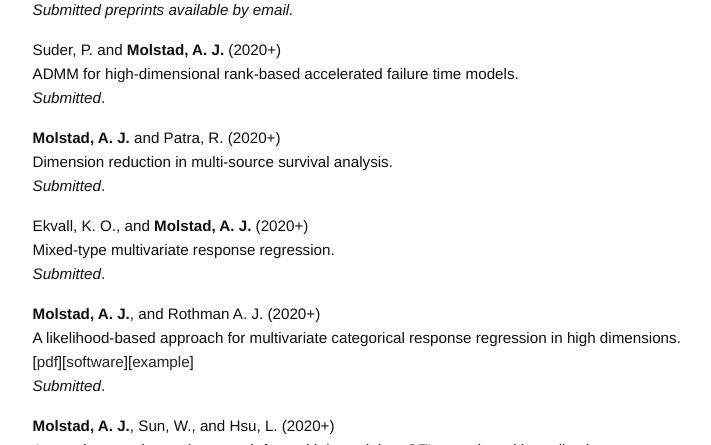
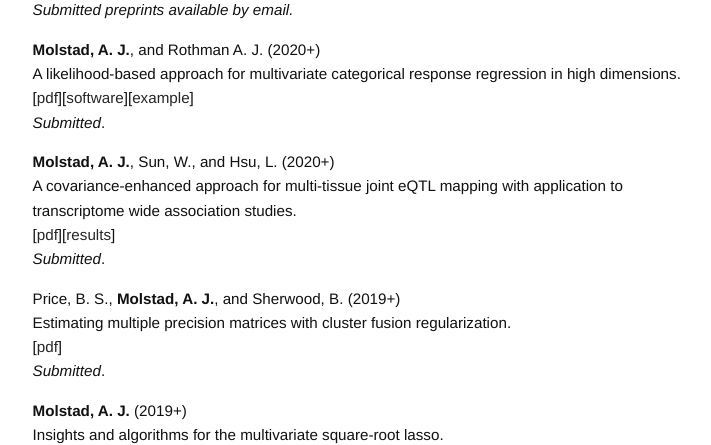
Before and after one commit to ajmolstad/ajmolstad.github.io, a Jekyll site: the page built from research.md, in a window 1280 px wide and 900 px high, cut to the strip 455-900 px from the top of the window. Shown: the whole strip, without its empty margins (275-986 px from the left). Built offline with Jekyll 4.4.1, drawn with Linux system fonts in a browser that asks for light colours.

Commit message:
Update research.md

```diff
--- a/research.md
+++ b/research.md
@@ -8,7 +8,7 @@ permalink: /research/
 
 *Submitted preprints available by email.*
 
-Suder, P. and **Molstad, A. J.** (2020+)<br>
+<!-- Suder, P. and **Molstad, A. J.** (2020+)<br>
 ADMM for high-dimensional rank-based accelerated failure time models.<br>
 *Submitted*. <br>
 
@@ -18,7 +18,7 @@ Dimension reduction in multi-source survival analysis. <br>
 
 Ekvall, K. O., and **Molstad, A. J.** (2020+)<br>
 Mixed-type multivariate response regression. <br>
-*Submitted*.  <br>
+*Submitted*.  <br> -->
 
 **Molstad, A. J.**, and Rothman A. J. (2020+)<br>
 A likelihood-based approach for multivariate categorical response regression in high dimensions. <br>
```
